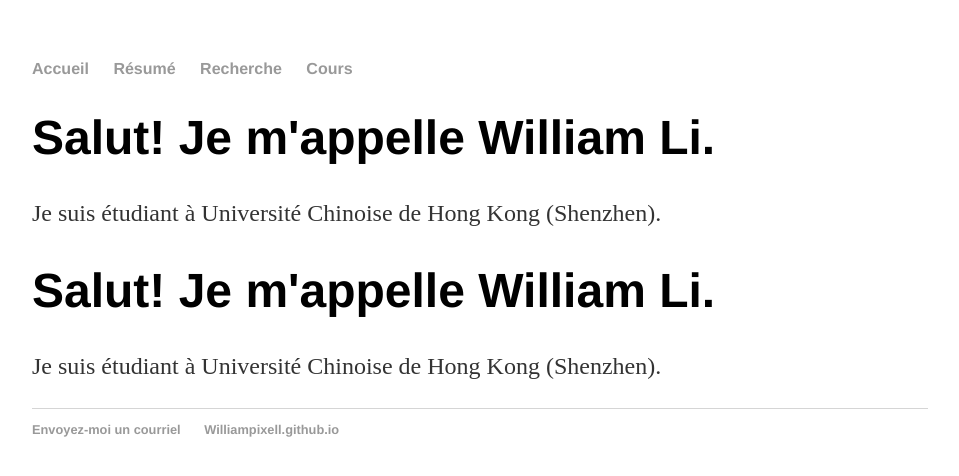
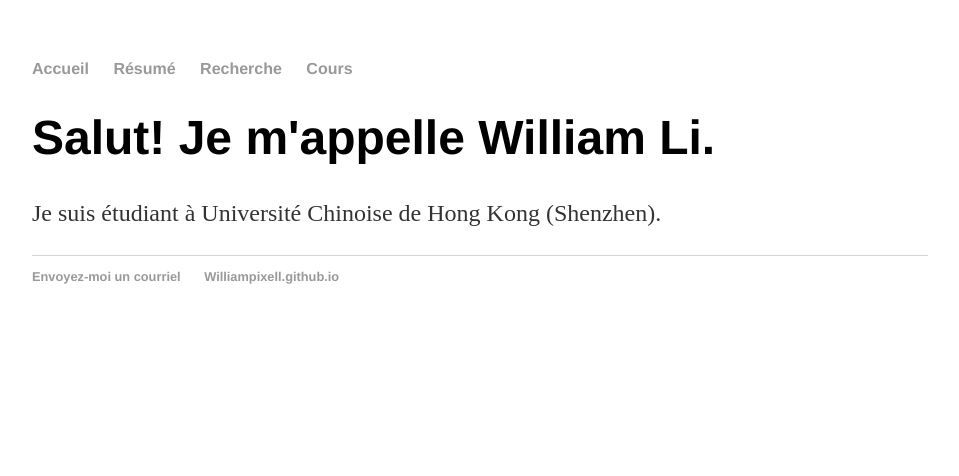
Before and after one commit to WilliamPixell/WilliamPixell.github.io, a Jekyll site: the page built from index.html, in a window 1280 px wide. Shown: the top 476 px of the page, without its empty margins (160-1119 px from the left). Built offline with Jekyll 4.4.1, drawn with Linux system fonts in a browser that asks for light colours.

Commit message:
Update default.html

```diff
--- a/_layouts/default.html
+++ b/_layouts/default.html
@@ -16,12 +16,8 @@
 		</nav>
 		<div class="container">
 
-    {{ content }}
+			{{ content }}
 
-    		<div class="blurb">
-        		<h1>Salut! Je m'appelle William Li.</h1>
-				<p>Je suis étudiant à Université Chinoise de Hong Kong (Shenzhen).</p>
-    		</div><!-- /.blurb -->
 		</div><!-- /.container -->
 		<footer>
     		<ul>
```
